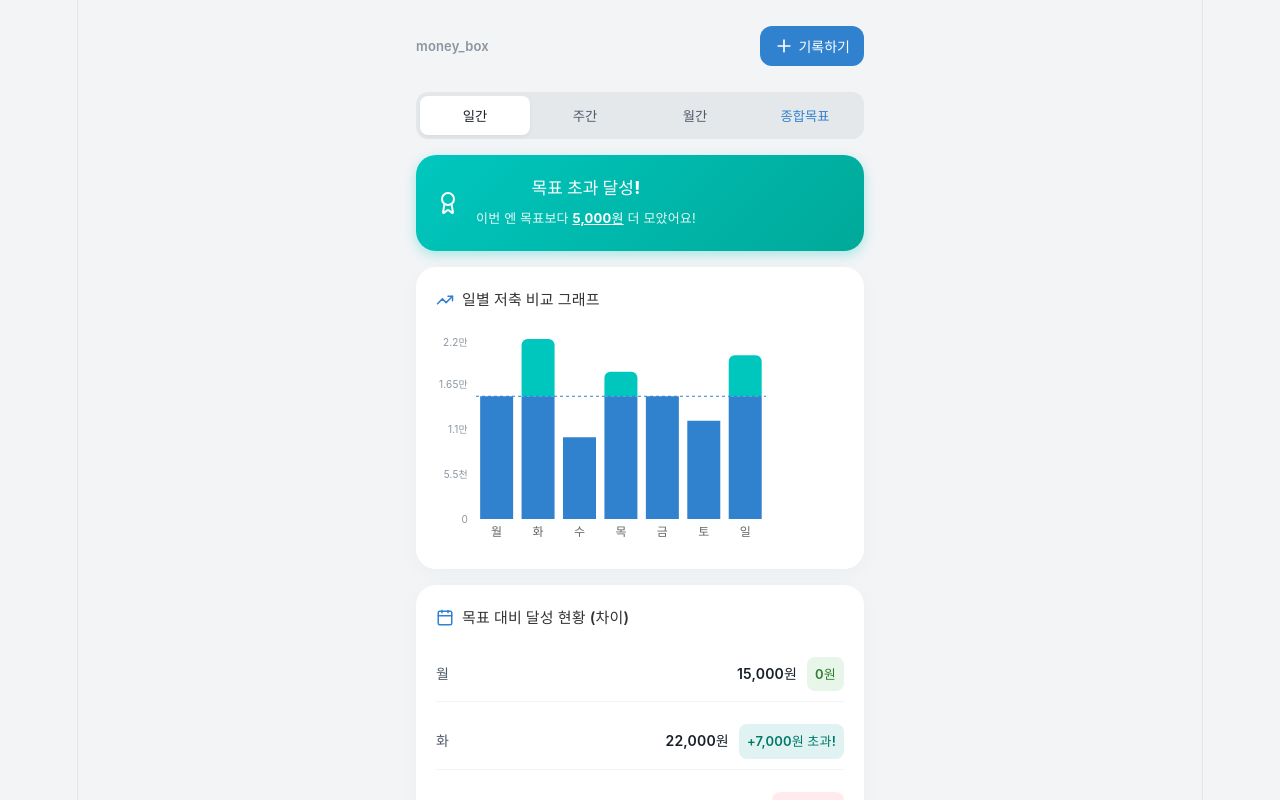
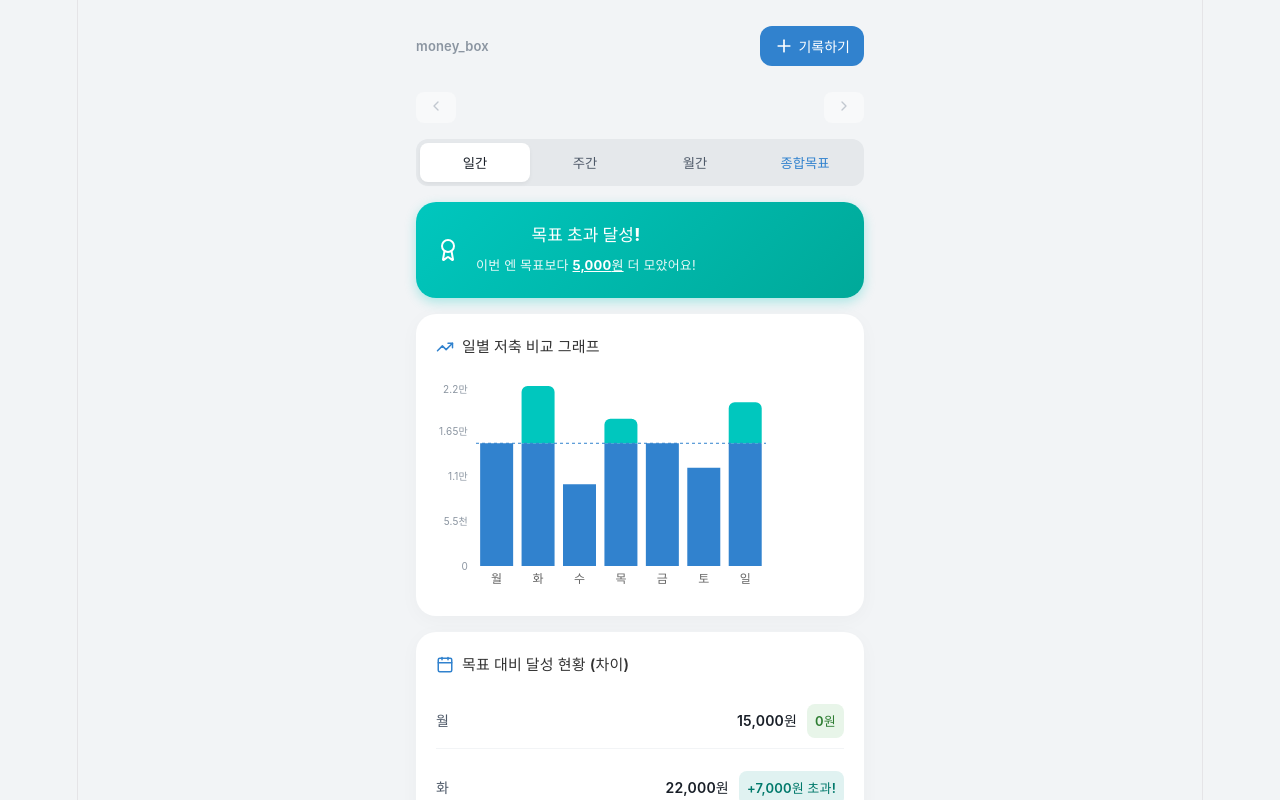
Before and after one commit to jihye21/money_box, a React (Vite) app: page / in a window 1280 px wide. Shown: the top 800 px of the page. Built offline with nearby package versions, Linux system fonts and the light colour scheme.

Commit message:
add: 조회 기간 변경

```diff
--- a/src/App.css
+++ b/src/App.css
@@ -56,6 +56,44 @@ body {
   font-size: 14px;
 }
 
+/* 토스 스타일 기간 네비게이션 바 */
+.period-nav-bar {
+  display: flex;
+  justify-content: space-between;
+  align-items: center;
+}
+
+.period-nav-btn {
+  background-color: #f2f4f6;
+  border: none;
+  border-radius: 8px;
+  padding: 6px 12px;
+  font-size: 13px;
+  font-weight: 600;
+  color: #4e5968;
+  cursor: pointer;
+  transition: background-color 0.2s ease, color 0.2s ease;
+}
+
+.period-nav-btn:hover:not(:disabled) {
+  background-color: #e5e8eb;
+  color: #191f28;
+}
+
+.period-nav-btn:disabled {
+  background-color: #f8f9fa;
+  color: #c2c8d0;
+  cursor: not-allowed;
+}
+
+.period-nav-title {
+  font-size: 14px;
+  font-weight: 700;
+  color: #191f28;
+  letter-spacing: -0.3px;
+}
+
+/* 기간 별 탭 */
 .tab-slider {
   display: flex;
   background-color: #e5e8eb;
--- a/src/App.jsx
+++ b/src/App.jsx
@@ -1,5 +1,5 @@
 import React, { useState } from 'react';
-import { Plus, TrendingUp, Calendar as CalendarIcon, Target, Flag, Award } from 'lucide-react';
+import { Plus, TrendingUp, Calendar as CalendarIcon, Target, Flag, Award, ChevronLeft, ChevronRight } from 'lucide-react';
 import { BarChart, Bar, XAxis, YAxis, Tooltip, ResponsiveContainer
   , ReferenceLine
  } from 'recharts';
@@ -65,18 +65,52 @@ export default function App() {
   const [showModal, setShowModal] = useState(false);
   const [inputAmount, setInputAmount] = useState('');
 
+  // 기간 조회 변수 | 이전: -1, 다음: 1
+  const [dateOffset, setDateOffset] = useState(0);
+
+  //기간 조회 함수
   const getCurrentFilteredData = () => {
   if (viewMode === 'daily') {
-      return data.daily.slice(-7);
+    const chunkSize = 7;
+    const totalLength = data.daily.length;
+    const endIndex = totalLength + (dateOffset * chunkSize);
+    const startIndex = Math.max(0, endIndex - chunkSize);
+
+    if (endIndex <= 0) return [];
+    return data.daily.slice(startIndex, endIndex);
+
   } else if (viewMode === 'weekly') {
-      return data.weekly.slice(0, 5);
+    const chunkSize = 4;
+    const totalLength = data.weekly.length;
+    const endIndex = totalLength + (dateOffset * chunkSize);
+    const startIndex = Math.max(0, endIndex - chunkSize);
+
+    if (endIndex <= 0) return [];
+    return data.weekly.slice(startIndex, endIndex);
+
   } else if (viewMode === 'monthly') {
-      return data.monthly.slice(0, 12);
+    const chunkSize = 12;
+    const totalLength = data.monthly.length;
+    const endIndex = totalLength + (dateOffset * chunkSize);
+    const startIndex = Math.max(0, endIndex - chunkSize);
+
+    if (endIndex <= 0) return [];
+    return data.monthly.slice(startIndex, endIndex);
   }
+
   return [];
 };
 
-  const currentData = viewMode !== 'goals' ? data[viewMode] : [];
+//이전 기간 데이터 확인
+const hasPreviousData = () => {
+  const nextOffset = dateOffset - 1;
+  const chunkSize = viewMode === 'daily' ? 7 : viewMode === 'weekly' ? 4 : 12;
+  const totalLength = data[viewMode].length;
+  const endIndex = totalLength + (nextOffset * chunkSize);
+  return endIndex > 0;
+};
+
+const currentData = viewMode !== 'goals' ? getCurrentFilteredData() : [];
 
   // 데이터 추가 핸들러
   const handleAddSavings = (e) => {
@@ -121,7 +155,14 @@ export default function App() {
   const monthsNeeded = goals.monthly > 0 ? Math.ceil(remainingAmount / goals.monthly) : 0;
   const yearsNeeded = (monthsNeeded / 12).toFixed(1);
 
+  // 좌우 너비
   const chartWidth = Math.max(340, currentData.length * 42);
+
+  // viewMode 변경 시 0으로 초기화
+  const handleViewModeChange = (mode) => {
+    setViewMode(mode);
+    setDateOffset(0);
+  };
 
   return (
     <div className="toss-container">
@@ -136,6 +177,30 @@ export default function App() {
           </button>
         )}
       </header>
+
+      {viewMode === 'goals' ? null : (
+      <div className="period-nav-bar">
+        <button
+          className="period-nav-btn"
+          onClick={() => setDateOffset(prev => prev - 1)}
+          disabled={!hasPreviousData()}
+        >
+          <ChevronLeft size={16} />
+        </button>
+
+        <span className="period-nav-title">
+          {dateOffset === 0 ? '' : `${Math.abs(dateOffset)}${viewMode === 'daily' ? '주' : viewMode === 'weekly' ? '달' : '년'} 전`}
+        </span>
+
+        <button
+          className="period-nav-btn"
+          onClick={() => setDateOffset(prev => prev + 1)}
+          disabled={dateOffset >= 0}
+        >
+          <ChevronRight size={16} />
+        </button>
+      </div>
+      )}
 
       {/* 뷰 전환 탭 */}
       <div className="tab-slider">
```
Lines whose indentation alone changed are shown as unchanged.
